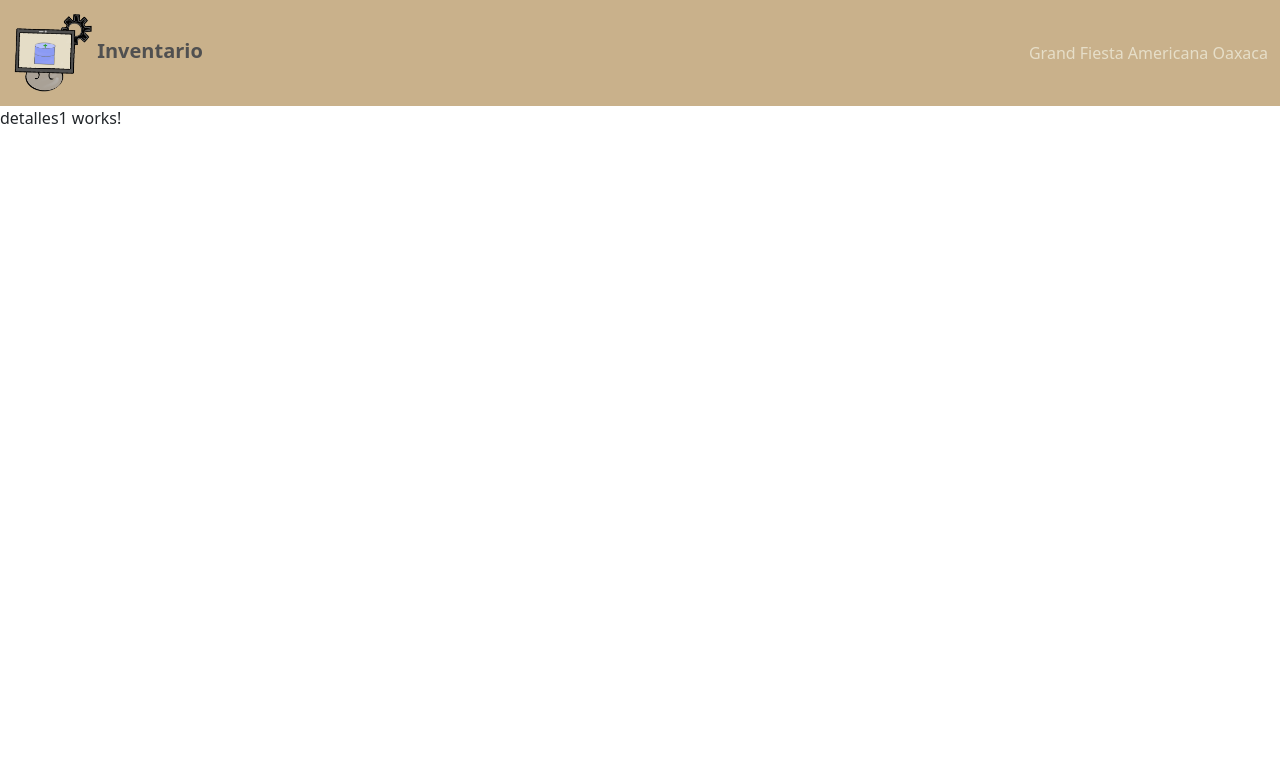
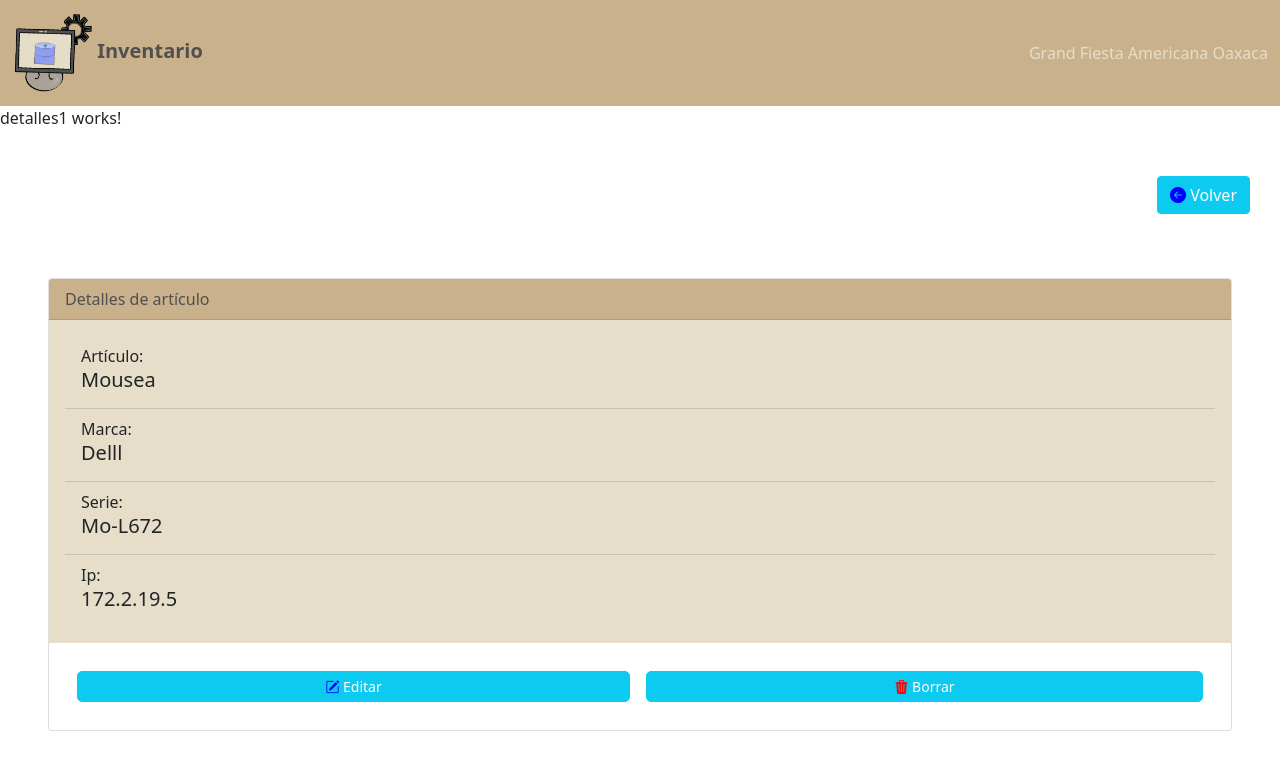
Before and after one commit to Betzira/Fgoa-Inventario, an Angular app: page /detalles1 in a window 1280 px wide. Shown: the top 770 px of the page. Built offline with nearby package versions, Linux system fonts and the light colour scheme.

Commit message:
Maq Detalles1

```diff
--- a/src/app/pages/inv1/detalles1/detalles1.component.css
+++ b/src/app/pages/inv1/detalles1/detalles1.component.css
@@ -0,0 +1,4 @@
+
+li {
+    background-color: #e6dec8;
+}
--- a/src/app/pages/inv1/detalles1/detalles1.component.html
+++ b/src/app/pages/inv1/detalles1/detalles1.component.html
@@ -1,2 +1,53 @@
 <p>detalles1 works!</p>
 {{ value | json }}
+
+<div style="padding: 30px;">
+    <button [routerLink]="'/lista1'" type="button" class="btn btn-info" style="float: right; color: white;">
+        <i class="bi bi-arrow-left-circle-fill" style="color: blue"></i>
+        Volver
+    </button>
+</div>
+
+<br>
+
+
+<div class="card m-5">
+
+    <div class="card-header" style="background-color: #c9b18b; color: #505050;">
+        Detalles de artículo
+    </div>
+
+    <div class="card-body" style="background-color: #e6dec8;">
+        <ul class="list-group list-group-flush">
+            <li class="list-group-item">
+                Artículo: <h5>Mousea</h5>
+            </li>
+            <li class="list-group-item">
+                Marca: <h5>Delll</h5>
+            </li>
+            <li class="list-group-item">
+                Serie: <h5>Mo-L672</h5>
+            </li>
+            <li class="list-group-item">
+                Ip: <h5>172.2.19.5</h5>
+            </li>
+        </ul>
+    </div>
+
+    <div class="btn-group" role="group" style="padding: 20px;">
+        <!-- <button [routerLink]="'/nuevo1'" type="button" class="btn btn-info" style="float: right; color: white;">
+            <i class="bi bi-plus-lg" style="color: green;"></i>
+            Nuevo
+        </button> -->
+        <button type="button" class="btn btn-info m-2 btn-sm" style="color: white; border-radius: 5px;">
+            <i class="bi bi-pencil-square" style="color: blue;"></i>
+            Editar
+        </button>
+
+        <button type="button" class="btn btn-info m-2 btn-sm" style="color: white; border-radius: 5px;">
+            <i class="bi bi-trash3-fill" style="color: red;"></i>
+            Borrar
+        </button>
+    </div>
+
+</div>
```
